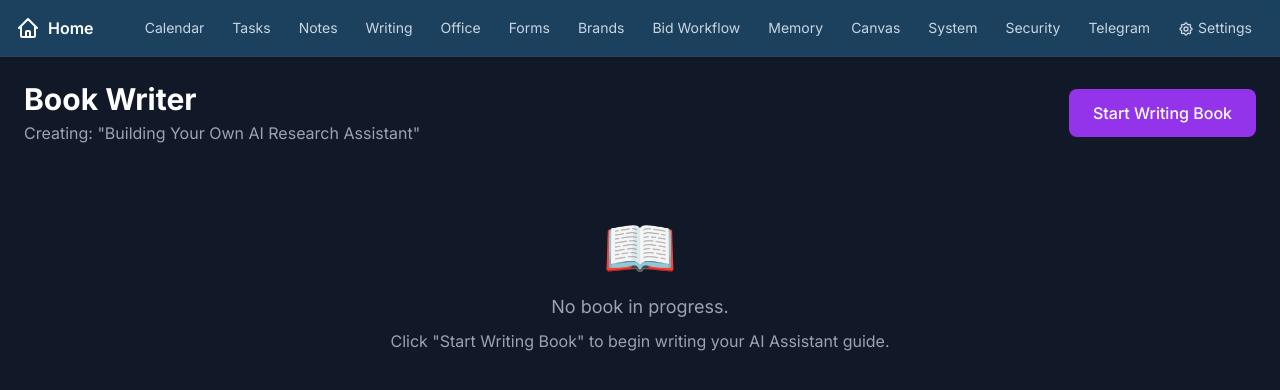
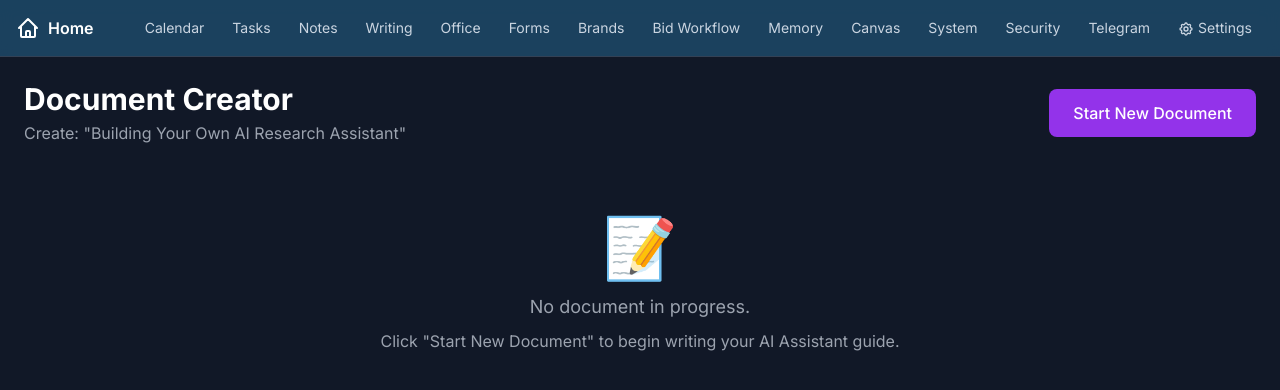
Before and after one commit to norhtecmbarnes-dot/PersonalAI-Dashboard, a Next.js app: page /book-writer in a window 1280 px wide. Shown: the top 390 px of the page. Built offline with nearby package versions, Linux system fonts and the light colour scheme.

Commit message:
chore: minor UI improvements to canvas and book-writer pages
- Update canvas page styling
- Improve book-writer page layout
- Fix command menu typo

```diff
--- a/src/app/book-writer/page.tsx
+++ b/src/app/book-writer/page.tsx
@@ -137,10 +137,10 @@ export default function BookWriterPage() {
       <div className="max-w-7xl mx-auto">
         <div className="flex justify-between items-center mb-6">
           <div>
-            <h1 className="text-3xl font-bold text-white">Book Writer</h1>
-            <p className="text-gray-400 mt-1">
-              Creating: "Building Your Own AI Research Assistant"
-            </p>
+             <h1 className="text-3xl font-bold text-white">Document Creator</h1>
+             <p className="text-gray-400 mt-1">
+               Create: "Building Your Own AI Research Assistant"
+             </p>
           </div>
           <div className="flex gap-3">
             {!progress && (
@@ -149,7 +149,7 @@ export default function BookWriterPage() {
                 disabled={loading}
                 className="px-6 py-3 bg-purple-600 hover:bg-purple-700 disabled:bg-gray-600 text-white rounded-lg font-medium"
               >
-                {loading ? 'Starting...' : 'Start Writing Book'}
+                 {loading ? 'Starting...' : 'Start New Document'}
               </button>
             )}
             {progress && progress.status !== 'completed' && (
@@ -158,7 +158,7 @@ export default function BookWriterPage() {
                 disabled={loading}
                 className="px-6 py-3 bg-green-600 hover:bg-green-700 disabled:bg-gray-600 text-white rounded-lg font-medium"
               >
-                {loading ? 'Writing...' : 'Write Next Chapter'}
+                 {loading ? 'Writing...' : 'Add New Section'}
               </button>
             )}
             {progress && (
@@ -167,7 +167,7 @@ export default function BookWriterPage() {
                 disabled={exporting}
                 className="px-6 py-3 bg-blue-600 hover:bg-blue-700 disabled:bg-gray-600 text-white rounded-lg font-medium"
               >
-                {exporting ? 'Exporting...' : 'Export Book (Markdown)'}
+                 {exporting ? 'Exporting...' : 'Export Document (Markdown)'}
               </button>
             )}
           </div>
@@ -187,7 +187,7 @@ export default function BookWriterPage() {
                   <div className="text-3xl font-bold text-green-400">
                     {progress.chapters.filter(c => c.status === 'completed').length} / {progress.chapters.length}
                   </div>
-                  <p className="text-gray-400 text-sm">Chapters Complete</p>
+                   <p className="text-gray-400 text-sm">Sections Complete</p>
                   <p className="text-gray-400 text-sm mt-1">
                     {progress.totalWords.toLocaleString()} words
                   </p>
@@ -196,9 +196,9 @@ export default function BookWriterPage() {
             </div>
 
             <div className="grid grid-cols-1 lg:grid-cols-3 gap-6">
-              {/* Chapter List */}
+               {/* Section List */}
               <div className="bg-gray-800 rounded-lg p-4">
-                <h3 className="text-lg font-semibold text-white mb-4">Chapters</h3>
+                 <h3 className="text-lg font-semibold text-white mb-4">Sections</h3>
                 <div className="space-y-2 max-h-[600px] overflow-y-auto">
                   {progress.chapters.map((chapter) => (
                     <button
@@ -217,7 +217,7 @@ export default function BookWriterPage() {
                     >
                       <div className="flex justify-between items-start">
                         <div>
-                          <span className="text-gray-400 text-sm">Chapter {chapter.number}</span>
+                           <span className="text-gray-400 text-sm">Section {chapter.number}</span>
                           <div className="text-white font-medium">{chapter.title}</div>
                         </div>
                         {chapter.status === 'completed' && (
@@ -232,14 +232,14 @@ export default function BookWriterPage() {
                 </div>
               </div>
 
-              {/* Chapter Content */}
+               {/* Section Content */}
               <div className="lg:col-span-2 bg-gray-800 rounded-lg p-6">
                 {selectedChapterData ? (
                   <div>
                     <div className="flex justify-between items-start mb-4">
                       <div>
                         <h3 className="text-xl font-semibold text-white">
-                          Chapter {selectedChapterData.number}: {selectedChapterData.title}
+                           Section {selectedChapterData.number}: {selectedChapterData.title}
                         </h3>
                         <p className="text-gray-400 text-sm mt-1">
                           Status: {selectedChapterData.status} |
@@ -252,7 +252,7 @@ export default function BookWriterPage() {
                           disabled={loading}
                           className="px-4 py-2 bg-green-600 hover:bg-green-700 disabled:bg-gray-600 text-white rounded text-sm"
                         >
-                          Write This Chapter
+                           Write This Section
                         </button>
                       )}
                     </div>
@@ -266,7 +266,7 @@ export default function BookWriterPage() {
                         <div className="text-gray-500 italic">
                           {selectedChapterData.status === 'writing'
                             ? 'Writing in progress...'
-                            : 'This chapter has not been written yet. Click "Write This Chapter" or "Write Next Chapter" to generate content.'}
+                             : 'This section has not been written yet. Click "Write This Section" or "Add New Section" to generate content.'}
                         </div>
                       )}
                     </div>
@@ -282,11 +282,11 @@ export default function BookWriterPage() {
         )}
 
         {!progress && !loading && (
-          <div className="text-center text-gray-400 py-12">
-            <div className="text-6xl mb-4">📖</div>
-            <p className="text-lg">No book in progress.</p>
-            <p className="mt-2">Click "Start Writing Book" to begin writing your AI Assistant guide.</p>
-          </div>
+           <div className="text-center text-gray-400 py-12">
+             <div className="text-6xl mb-4">📝</div>
+             <p className="text-lg">No document in progress.</p>
+             <p className="mt-2">Click "Start New Document" to begin writing your AI Assistant guide.</p>
+           </div>
         )}
       </div>
     </div>
--- a/src/app/canvas/page.tsx
+++ b/src/app/canvas/page.tsx
@@ -372,7 +372,7 @@ export default function CanvasPage() {
           {/* Preview */}
           <div
             ref={canvasContainerRef}
-            className={`bg-slate-800/50 backdrop-blur rounded-xl overflow-hidden ${isFullscreen ? 'fixed inset-0 z-50' : ''}`}
+             className={`bg-slate-800/50 backdrop-blur rounded-xl overflow-hidden ${isFullscreen ? 'fixed inset-0 z-50 rounded-none overflow-auto' : ''}`}
           >
             <div className="bg-slate-700 px-4 py-2 flex items-center justify-between">
               <span className="text-white font-medium">{isFullscreen ? 'Canvas Preview (Fullscreen)' : 'Preview'}</span>
@@ -389,7 +389,7 @@ export default function CanvasPage() {
                     </>
                   ) : (
                     <>
-                      <span>�</span> Fullscreen
+                      <span>⛶</span> Fullscreen
                     </>
                   )}
                 </button>
@@ -445,7 +445,7 @@ export default function CanvasPage() {
                     srcDoc={html}
                     className={`w-full bg-white ${
                       isFullscreen
-                        ? 'h-[calc(100vh-120px)]' // Fullscreen height accounting for header
+                        ? 'h-[calc(100vh-80px)]' // Fullscreen height accounting for header
                         : previewDevice === 'mobile'
                           ? 'h-[667px] rounded-[30px] border-4 border-slate-800'
                           : previewDevice === 'tablet'
--- a/src/components/CommandMenu.tsx
+++ b/src/components/CommandMenu.tsx
@@ -23,7 +23,7 @@ const COMMANDS: Command[] = [
   { name: '/intelligence', description: 'Intelligence report & bid opportunities', action: 'intelligence', icon: '🎯' },
   { name: '/reflect', description: 'Run self-reflection analysis', action: 'self_reflect', icon: '🪞' },
   { name: '/research', description: 'Run external research', action: 'research', icon: '🔬' },
-  { name: '/book', description: 'Continue writing the book', action: 'book', icon: '📚' },
+  { name: '/document', description: 'Start new document', action: 'book', icon: '📝' },
   { name: '/security', description: 'Run security scan', action: 'security', icon: '🔒' },
   { name: '/calendar', description: 'Show upcoming events', action: 'show_calendar', icon: '📅' },
   { name: '/tasks', description: 'Show pending tasks', action: 'show_tasks', icon: '✅' },
```
